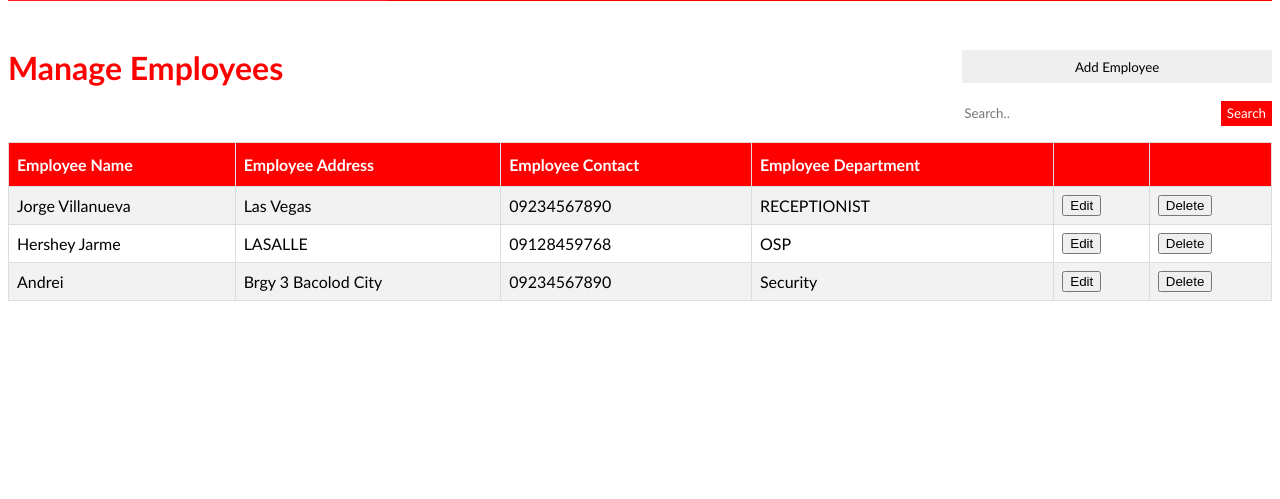
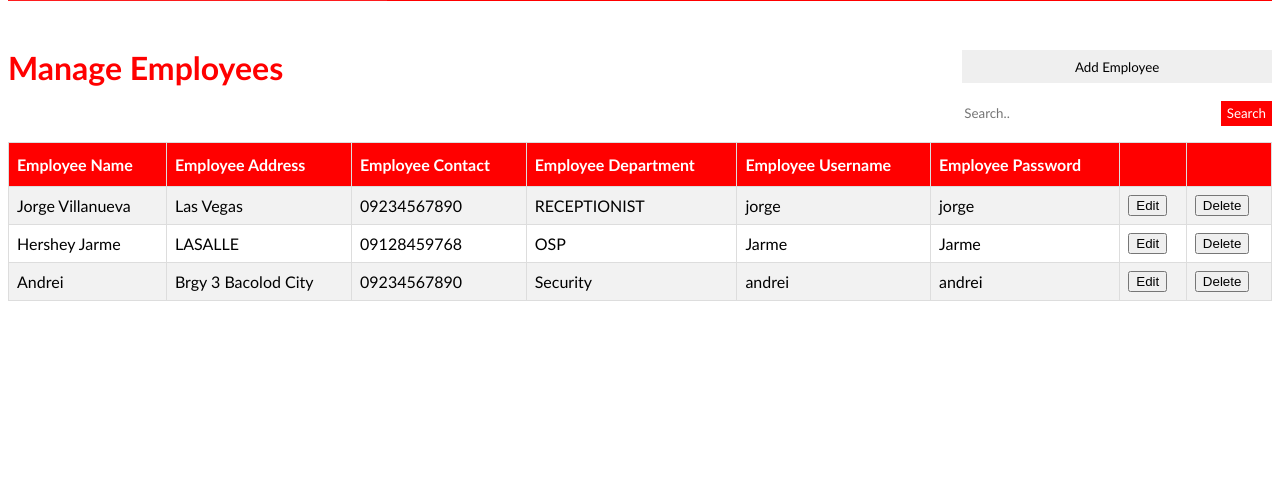
Before and after one commit to deebeast01/potential-webapp, a PHP site: page /header.php?load=page2 in a window 1280 px wide. Shown: the part 207-706 px from the top of the page. Run offline with PHP 8.4, Linux system fonts and the light colour scheme; a user stored in the database is signed in; data comes from the database, SQL or seed files in the repository.

Commit message:
Update employees.php

```diff
--- a/pages/employee/employees.php
+++ b/pages/employee/employees.php
@@ -123,23 +123,37 @@ cursor: pointer;
                                 <th>Employee Address</th>
                                 <th>Employee Contact</th>
                                 <th>Employee Department</th>
+                                <th>Employee Username</th>
+                                <th>Employee Password</th>
                                 <th></th>
                                 <th></th>
                         </tr>
                     <?php
                         if($result->num_rows >0){
-                            while($row = $result->fetch_assoc()){ ?>
+                            while($row = $result->fetch_assoc()){
+                                    $empNam = $row["emp_name"];
+                                    $empAdd = $row["emp_address"];
+                                    $empCon = $row["emp_contact"];
+                                    $empDep = $row["emp_department"];
+                                    $empUs = $row["emp_username"];
+                                    $passZ = $row["emp_password"];
+
+
+                                ?>
                                 <tr>
-                                     <td><?= $row["emp_name"];?></td>
-                                     <td><?= $row["emp_address"];?></td>
-                                     <td><?= $row["emp_contact"];?></td>
-                                     <td><?= $row["emp_department"];?></td>
+                                     <td><?=$empNam;?></td>
+                                     <td><?=$empAdd;?></td>
+                                     <td><?=$empCon;?></td>
+                                     <td><?=$empDep;?></td>
+                                     <td><?=$empUs;?></td>
+                                     <td><?=$passZ;?></td>
                                      <td><button class="edit" onClick="document.location.href='edit_employee.php?edit=<?=$row['emp_id']?>'">Edit</button></td>
                                 <td><button class="delete" onClick="document.location.href='delete_employee.php?delete=<?=$row['emp_id']?>'">Delete</button></td>
                                 </tr>
 
                         <?php
                             }
+
                         }
                     ?>
             </table>
@@ -147,6 +161,8 @@ cursor: pointer;
 </div>
 
 <div id="myModal" class="modal">
+
+
 
             <!-- Modal content -->
             <div class="modal-content">
@@ -157,11 +173,11 @@ cursor: pointer;
                 <H1> ADD EMPLOYEE </H1>
     <form action="header.php?load=page5" method="POST">
         <label class="inf">Employee Name : </label><br>
-        <input class="infg" type="text" name="empname"/> <br>
+        <input class="infg" type="text" name="empname" required/> <br>
         <label class="inf">Employee Address : </label><br>
-        <input class="infg"type="text" name="empaddress"/><br>
+        <input class="infg"type="text" name="empaddress"required/><br>
         <label class="inf">Employee Contact # : </label><br>
-        <input class="infg" type="text" name="empcontact"/><br>
+        <input class="infg" type="text" name="empcontact"required/><br>
         <label class="inf">Designated Department : </label><br>
         <select class="infg" name="empdept">
             <option value="Receptionist">Receptionist</option>
@@ -186,7 +202,11 @@ cursor: pointer;
 
     </div>
 
-    <script>
+
+
+
+
+<script>
     // Get the modal
 var modal = document.getElementById("myModal");
 
```
